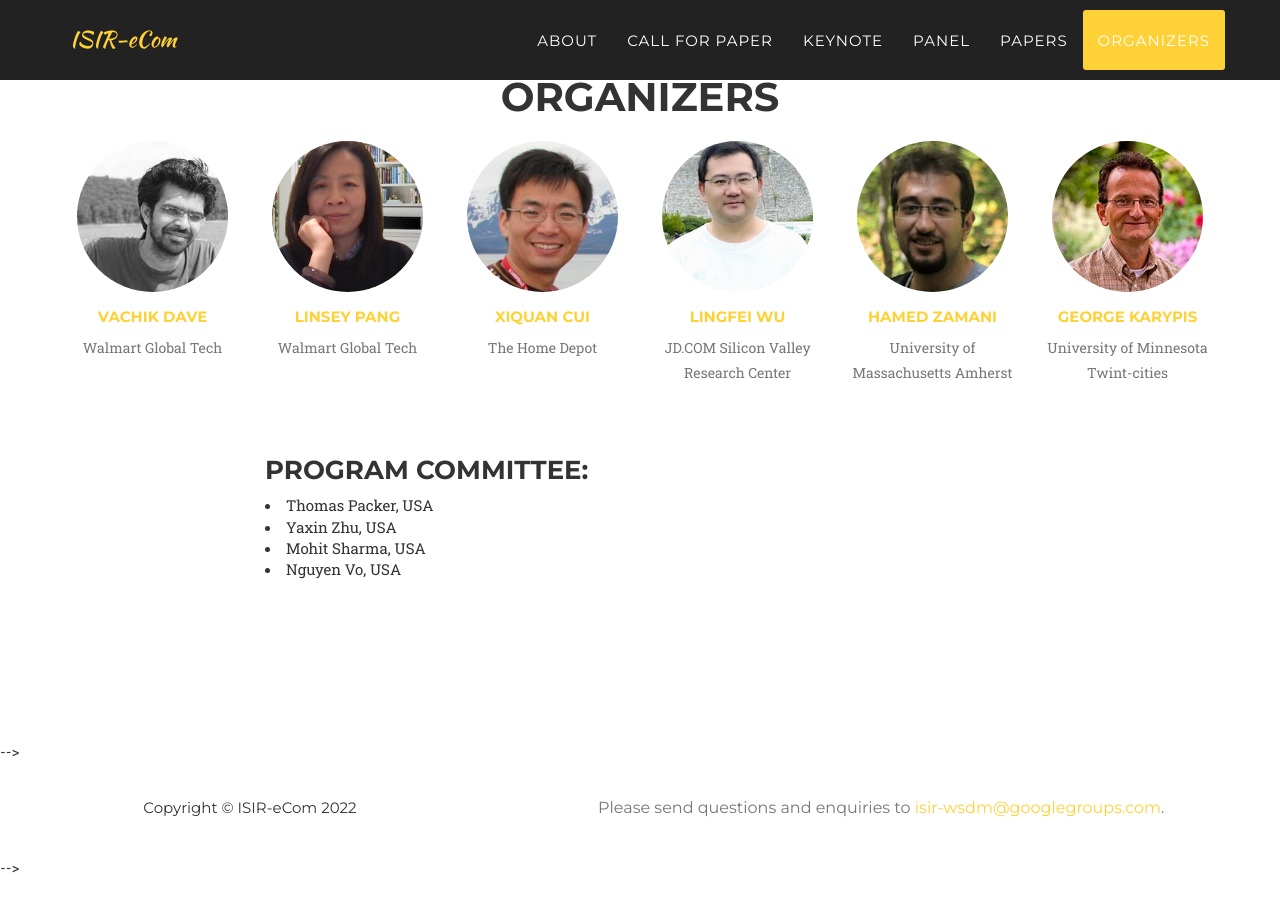
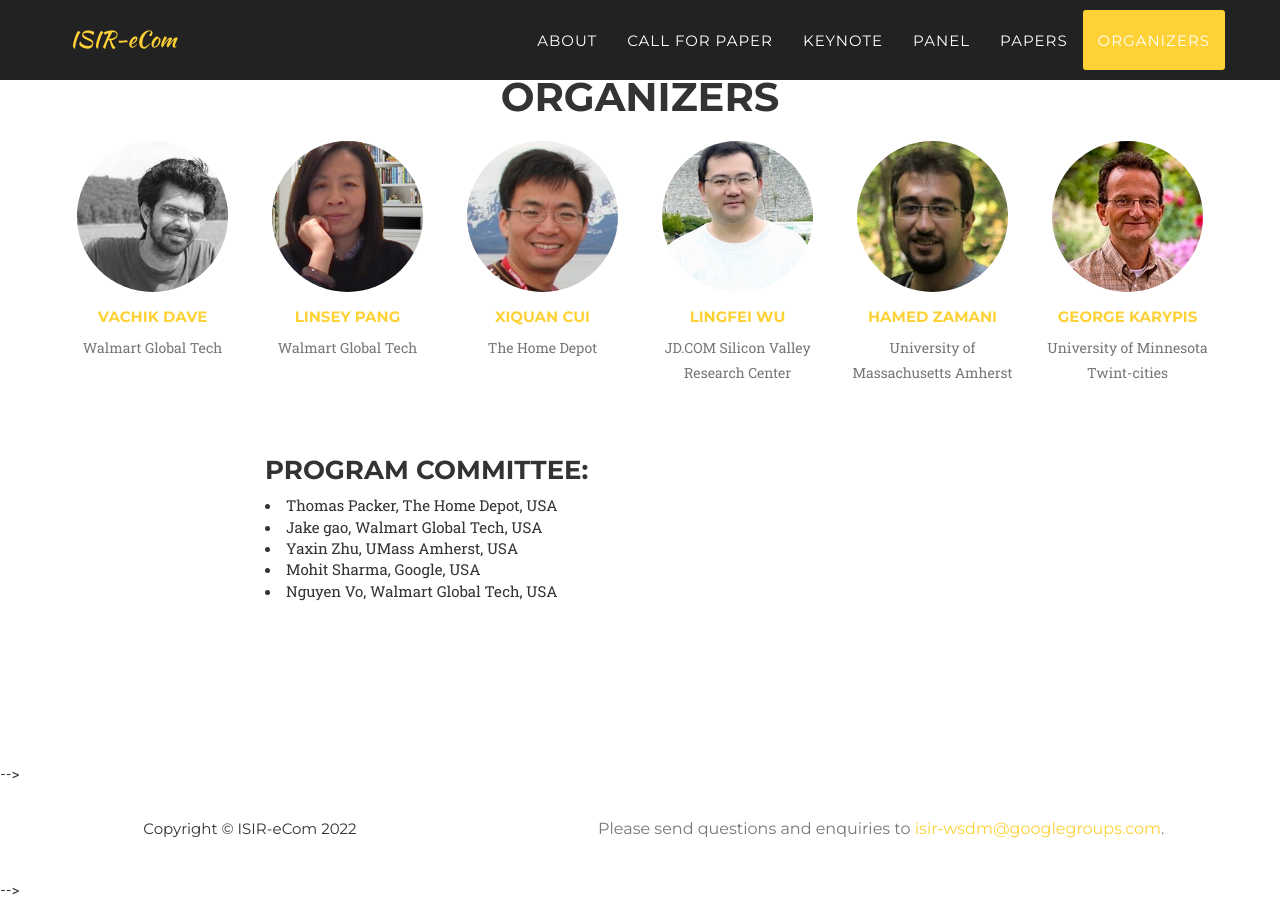
Before and after one commit to ISIR-eCom/ISIR-eCom.github.io, a Jekyll site: the page built from index.html, in a window 1280 px wide and 900 px high, scrolled down 8934 px. Built offline with Jekyll 4.4.1, drawn with Linux system fonts in a browser that asks for light colours; some web fonts are replaced; before the commit the page ends 9813 px from its top, so only the background shows below that.

Commit message:
update PC member details

```diff
--- a/_includes/organizers.html
+++ b/_includes/organizers.html
@@ -36,10 +36,11 @@
     	    	<div class="col-lg-8 col-lg-offset-2 text-justify">
     	        	<p class="large text-muted">
     				<h3>Program Committee:</h3>
-    				<li>Thomas Packer, USA</li>
-    				<li>Yaxin Zhu, USA</li>
-    				<li>Mohit Sharma, USA</li>
-    				<li>Nguyen Vo, USA</li>
+    				<li>Thomas Packer, The Home Depot, USA</li>
+                    <li>Jake gao, Walmart Global Tech, USA</li>
+    				<li>Yaxin Zhu, UMass Amherst, USA</li>
+    				<li>Mohit Sharma, Google, USA</li>
+    				<li>Nguyen Vo, Walmart Global Tech, USA</li>
     			    </p>
     		    </div>
     	    </div>
```
